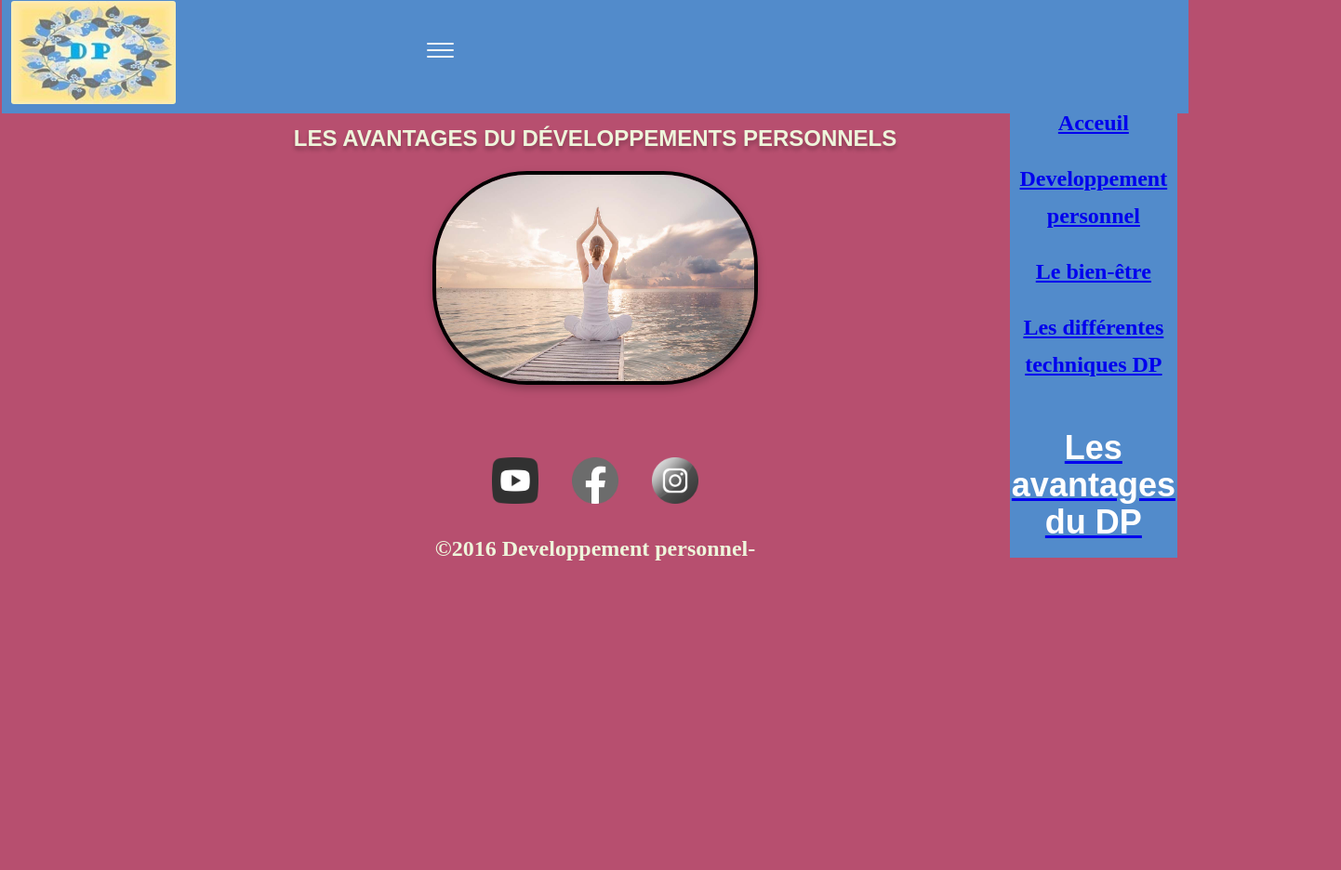
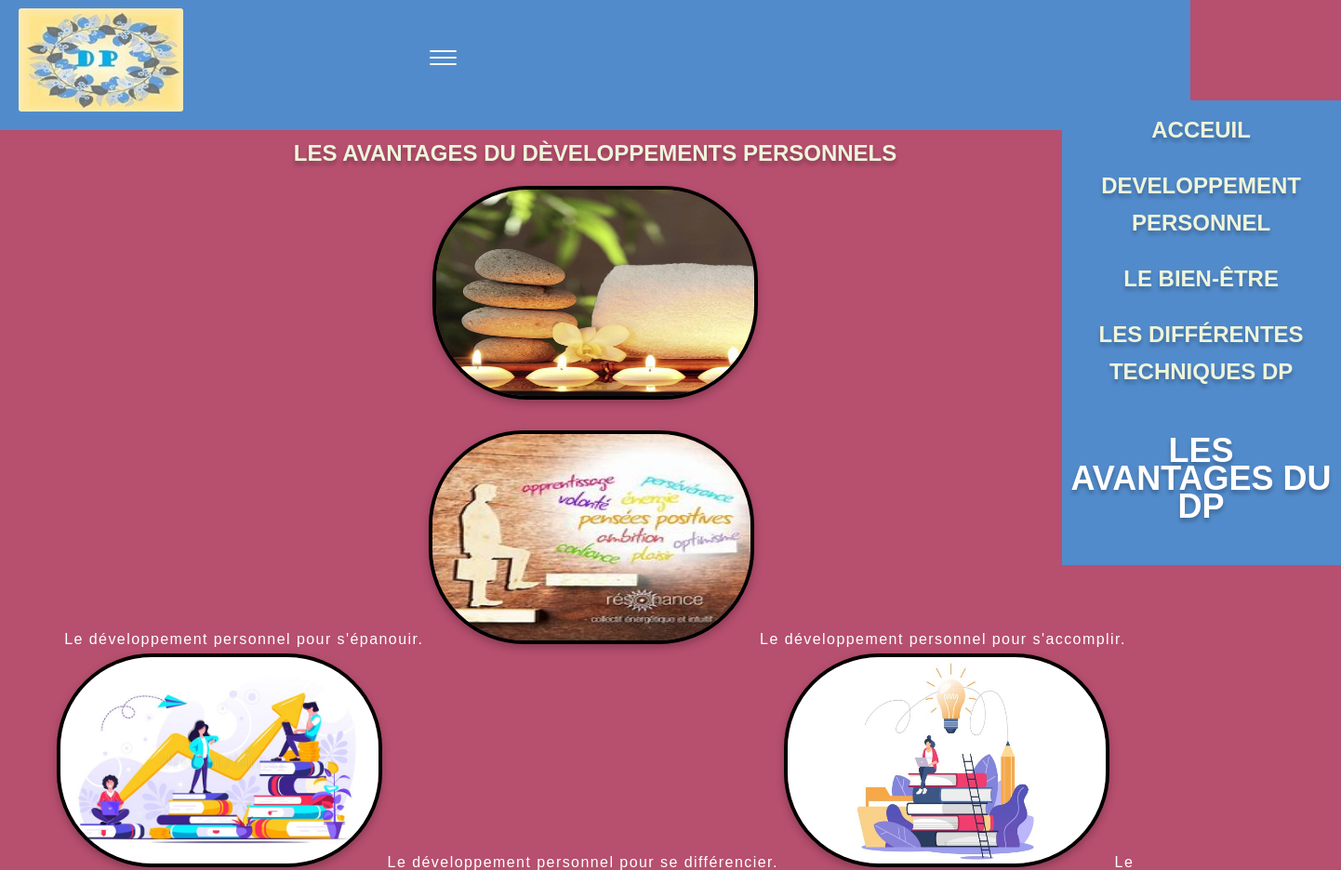
Before and after one commit to lounesmeriem/testopenclasse, a plain HTML site: page les avantages du DP.html in a window 1280 px wide. Shown: the part 1-937 px from the top of the page at 93% size, 1442 px wide, since content can reach past the window. Before the commit the page ends 800 px from the top, so only its background shows below. Drawn offline with Linux system fonts and the light colour scheme.

Commit message:
correction du menue

```diff
--- a/css/main.css
+++ b/css/main.css
@@ -38,10 +38,22 @@ p{
     font-weight: 400;
     font-size: 16px;
     line-height: 30px;
-    color: #EEF5DB;
-    letter-spacing: 0.08em;
+    color: #ffffff;
+    letter-spacing: 0.09em;
+    padding:5px;
 }
 a {
+    text-decoration: none;
+    font-family: 'Arvo', sans-serif;
+    font-style: normal;
+    font-weight: 700;
+    font-size: 24px;
+    line-height: 30px;
+    text-align: center;
+    text-transform: uppercase;
+    color:#EEF5DB;
+    text-shadow: 0px 4px 4px rgba(0, 0, 0, 0.25);
+
 
 }
 /*page Active*/
@@ -57,8 +69,8 @@ header {
     display: grid;
     grid-template-columns: 33fr 43fr 23fr;
     gap: 10px;
-    margin: -8px;
-    padding: 10px;
+    margin: -10px;
+    padding: 20px;
 }
 .logo {
     max-width: 100%;
@@ -123,7 +135,7 @@ header ul {
   position: absolute;
   top: 30px;
   right: 0;
-  width: 180px;
+  width: 300px;
   height: 500px;
   border: #528BCB solid 2px;
   padding: 0px;
--- a/les avantages du DP.html
+++ b/les avantages du DP.html
@@ -44,9 +44,23 @@
   </nav>
 </header>
 <main>
-  <h2>les avantages du développements personnels</h2>
-  <img class="image10" src="image/bienetre3.jpg" alt="image10">
-  <p></p>
+  <h2>les avantages du dèveloppements personnels</h2>
+  <img class="image10" src="image/bienetre4.jpg" alt="image10">
+  <p>
+    Le développement personnel pour s'épanouir.
+    <img class="image10" src="image/image 15.jpg" alt="image10">
+    Le développement personnel pour s'accomplir.
+    <img class="image10" src="image/image9.jpg" alt="image10">
+    Le développement personnel pour se différencier.
+    <img class="image10" src="image/image5.jpg" alt="image10">
+    Le développement personnel pour augmenter les émotions positives.
+    <img class="image10" src="image/image1.jpg" alt="image10">
+    Le développement personnel pour rester "dans le flux".
+    <img class="image10" src="image/OIP (4).jfif" alt="image10">
+    les critiques du dèveloppemnt personnel.
+    <img class="image10" src="image/Personality-Develpoement.jpg" alt="image10">
+
+  </p>
 
 </main>
 </body>
```
